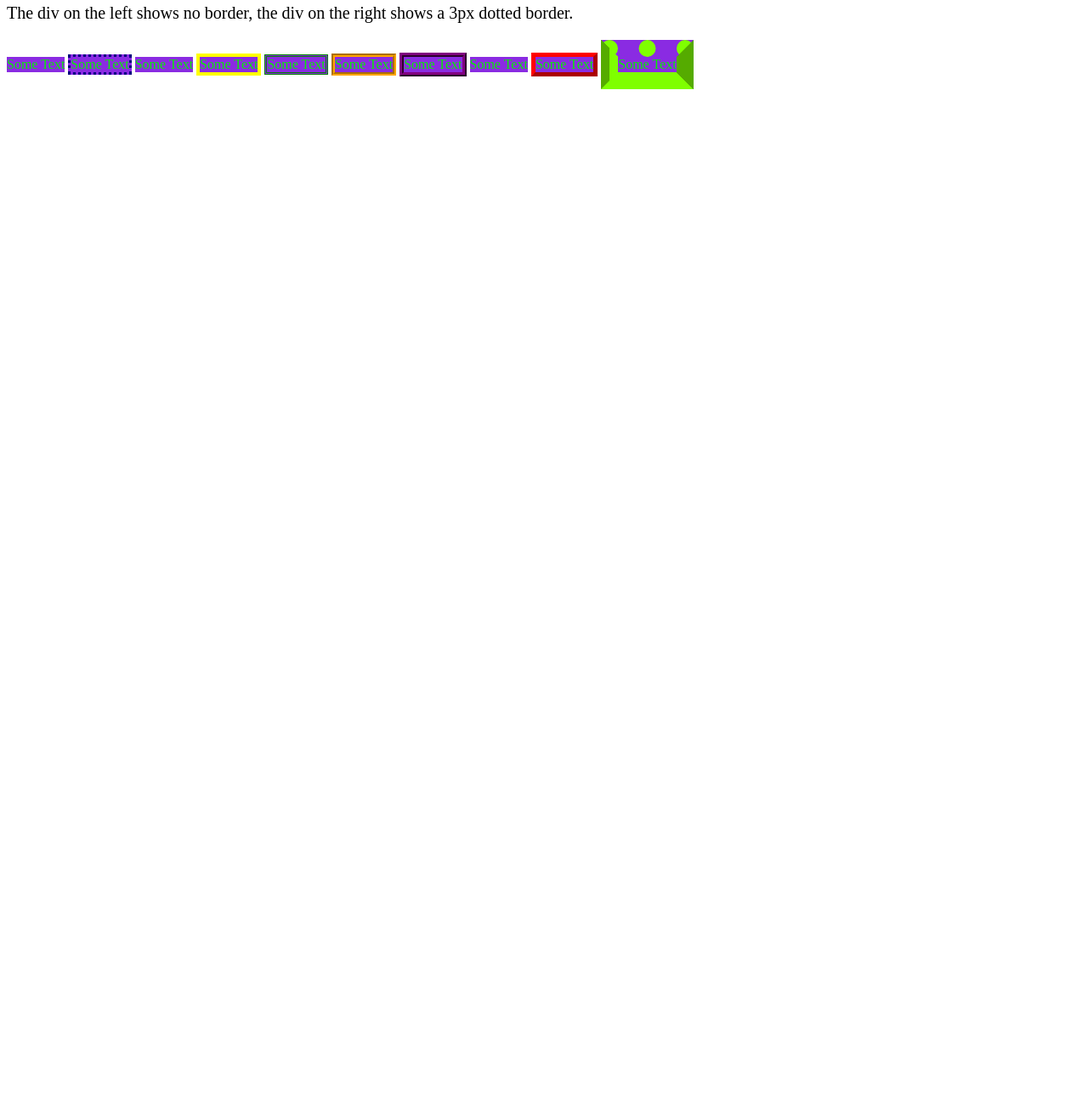
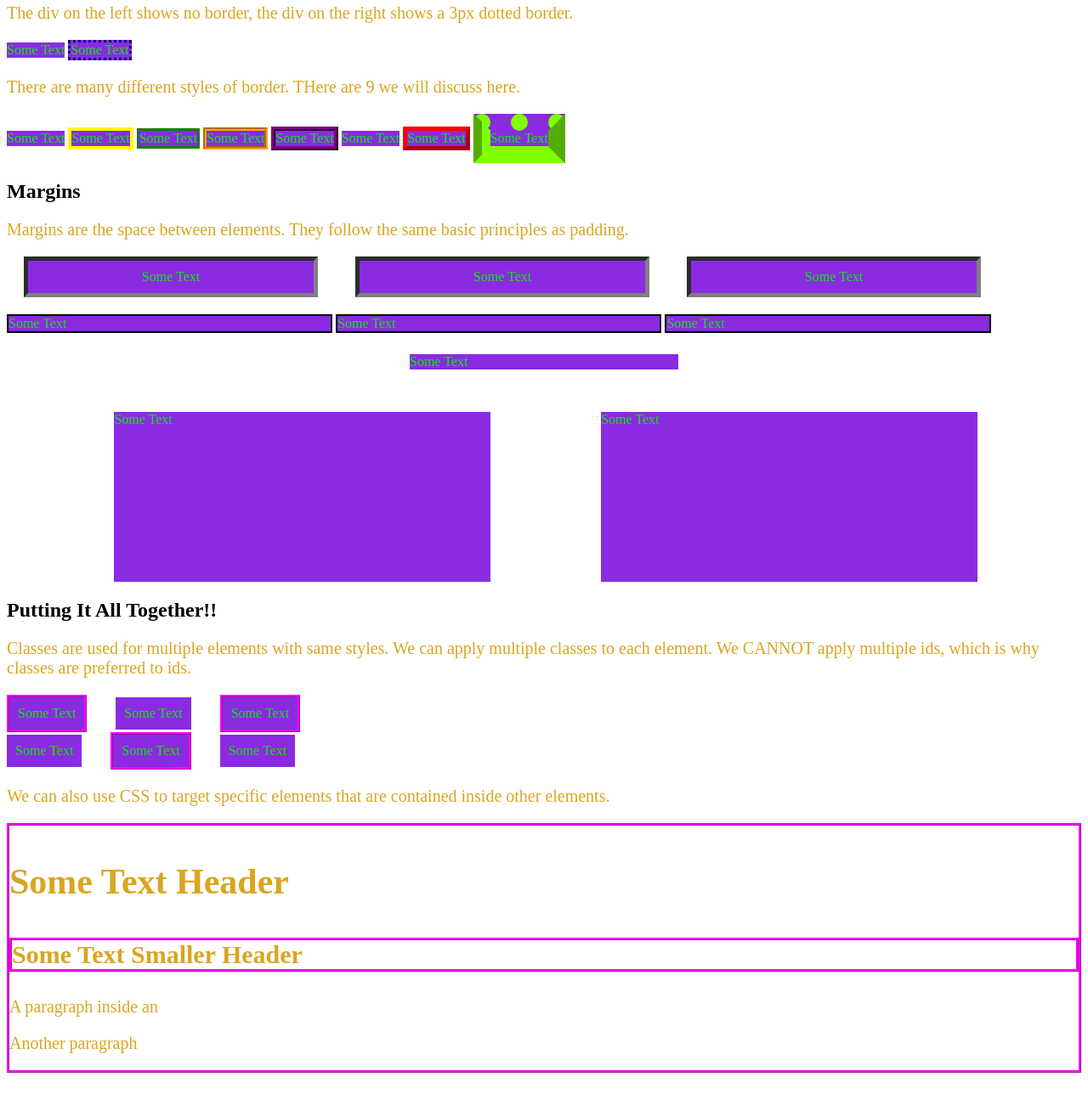
Before and after one commit to arceosop000/BoxModel, a plain HTML site: page index.html in a window 1280 px wide. Shown: the part 535-1836 px from the top of the page at 85% size. Before the commit the page ends 800 px from the top, so only its background shows below. Drawn offline with Linux system fonts and the light colour scheme.

Commit message:
classes notes

```diff
--- a/index.html
+++ b/index.html
@@ -6,10 +6,18 @@
     </head>
     <body>
         <h1>Box Model</h1>
-        <p>The div on the left shows no padding, the div on the right shows a 2px padding</p>
+
+        <p>
+            The div on the left shows no padding, the div on the right shows a 2px padding
+        </p>
+
         <div id="noPadding">Some text</div>
         <div id="padding">Some text</div>
-        <p>You Can Especify Which Side (Top, Right, Bottom, Left) and the size of the padding</p>
+
+        <p>
+            You Can Especify Which Side (Top, Right, Bottom, Left) and the size of the padding
+        </p>
+
         <div id="topPadding">Top Padding</div>
         <div id="rightPadding">Right Padding</div>
         <div id="bottomPadding">Bottom Padding</div>
@@ -17,9 +25,18 @@
         <div id="mixedPadding">Mixed Padding</div>
 
         <h2>Borders</h2>
-        <p>The div on the left shows no border, the div on the right shows a 3px dotted border.</p>
+
+        <p>
+            The div on the left shows no border, the div on the right shows a 3px dotted border.
+        </p>
+
         <div id="noBorder">Some Text</div>
         <div id="dottedBorder">Some Text</div>
+
+        <p>
+            There are many different styles of border. THere are 9 we will discuss here.
+        </p>
+
         <div id="dashedBorder">Some Text</div>
         <div id="solidBorder">Some Text</div>
         <div id="doubleBorder">Some Text</div>
@@ -29,5 +46,57 @@
         <div id="outsetBorder">Some Text</div>
         <div id="mixedBorder">Some Text</div>
 
+        <h2>Margins</h2>
+
+        <p>
+            Margins are the space between elements. They follow the same basic principles as padding.
+        </p>
+
+        <div class="row1">Some Text</div>
+        <div class="row1">Some Text</div>
+        <div class="row1">Some Text</div>
+        <div class="row2">Some Text</div>
+        <div class="row2">Some Text</div>
+        <div class="row2">Some Text</div>
+
+        <div id="center">Some Text</div>
+        <div id="perLeftMargin">Some Text</div>
+        <div id="perRightMargin">Some Text</div>
+
+        <h2>Putting It All Together!!</h2>
+
+        <p>
+            Classes are used for multiple elements with same styles. We can apply multiple
+            classes to each element. We CANNOT apply multiple ids, which is why classes
+            are preferred to ids.
+        </p>
+
+        <div class="defaultPadding defaultBorder">Some Text</div>
+        <div class="defaultPadding defaultMargin">Some Text</div>
+        <div class="defaultPadding defaultBorder">Some Text</div>
+        <br>
+        <div class="defaultPadding">Some Text</div>
+        <div class="defaultPadding defaultBorder defaultMargin">Some Text</div>
+        <div class="defaultPadding">Some Text</div>
+
+        <p>
+            We can also use CSS to target specific elements that are contained inside other elements.
+        </p>
+
+        <section class="defaultBorder">
+            <h3>Some Text Header</h3>
+            <header>
+                <h3 class="defaultBorder">Some Text Smaller Header</h3>
+            </header>
+            <article>
+                <p>A paragraph inside an </p>
+            </article>
+            <p>Another paragraph</p>
+        </section>
+
+        <br>
+        <br>
+        <br>
+
     </body>
 </html>
--- a/style.css
+++ b/style.css
@@ -37,7 +37,7 @@ div{
 }
 
 #dottedBorder{
-    border: 3px dotted navy
+    border: 3px dotted navy;
 }
 
 #solidBorder{
@@ -103,3 +103,31 @@ div{
     height: 200px;
     width: 35%;
 }
+
+.defaultPadding{
+    padding: 10px;
+}
+
+.defaultMargin{
+    margin: 0px 30px;
+}
+
+.defaultBorder{
+    border: 3px ridge fuchsia;
+}
+
+section h3{
+    font-size: 42px;
+}
+
+section header h3{
+    font-size: 30px;
+}
+
+section article p{
+    color: goldenrod;
+}
+
+h3,p{
+    color: goldenrod;
+}
```
